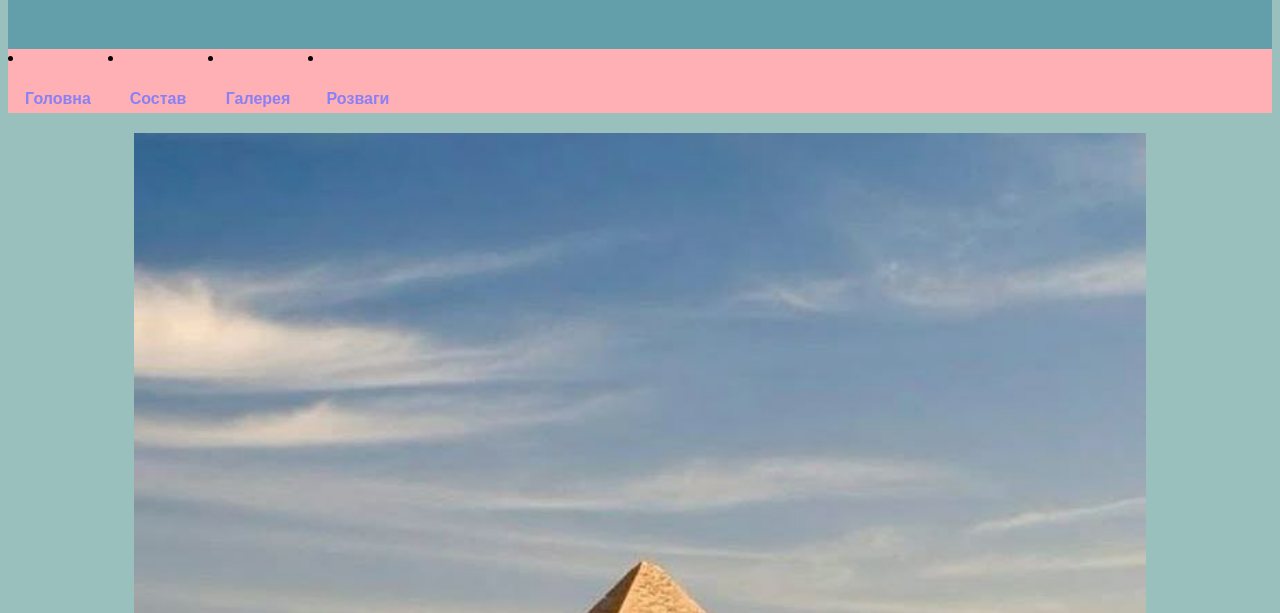
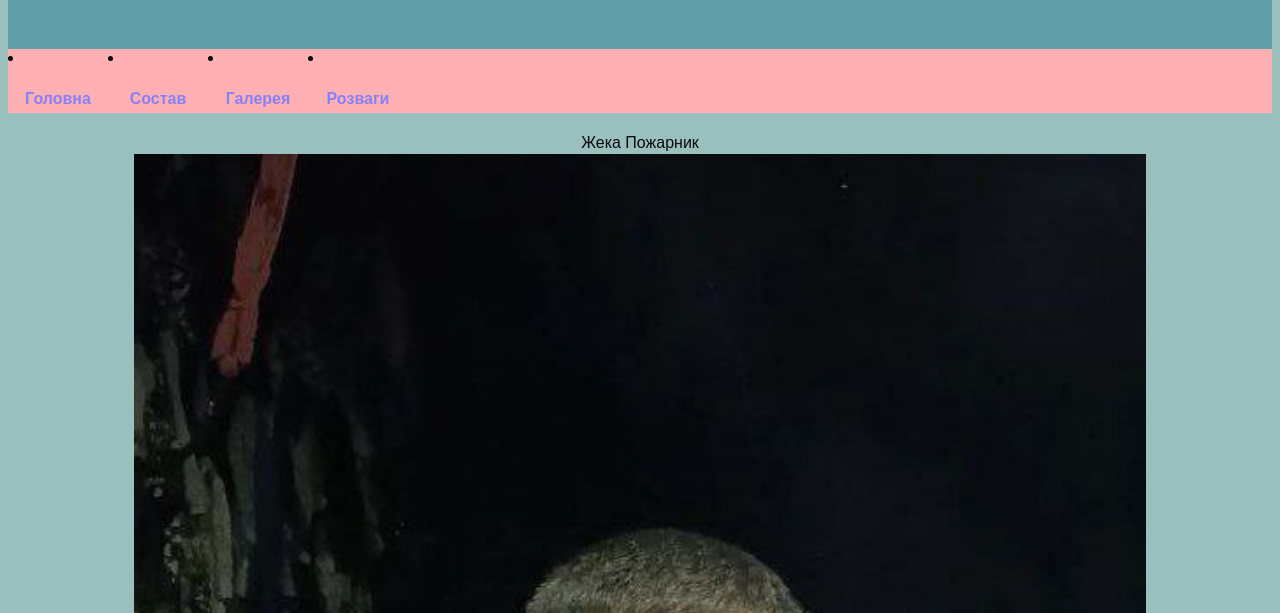
Before and after one commit to litkevicvladislav2-cpu/BloxXata.ua, a plain HTML site: page gallery.html in a window 1280 px wide. Shown: the part 187-800 px from the top of the page. Drawn offline with Linux system fonts and the light colour scheme.

Commit message:
Add files via upload
Signed-off-by: litkevicvladislav2-cpu <litkevicvladislav2@gmail.com>

```diff
--- a/gallery.html
+++ b/gallery.html
@@ -21,13 +21,18 @@
 </body>
  <div id="main">
     <div class="img-container">
+        <p> Жека Пожарник </p>
         <ul>
-            <li><img src="images/2.jpg" alt=""></li>
-            <li><img src="images/2.jpg" alt=""></li>
-            <li><img src="images/2.jpg" alt=""></li>
-            <li><img src="images/2.jpg" alt=""></li>
-            <li><img src="images/2.jpg" alt=""></li>
-            <li><img src="images/2.jpg" alt=""></li>
+            <li><img src="images/11.jpg" alt=""></li>
+            <li><img src="images/12.jpg" alt=""></li>
+            <li><img src="images/13.jpg" alt=""></li>
+        </ul>
+
+        <p> Жека Пожарник </p>
+        <ul>
+            <li><img src="images/14.jpg" alt=""></li>
+            <li><img src="images/15.jpg" alt=""></li>
+            <li><img src="images/16.jpg" alt=""></li>
         </ul>
     </div>
 <h2> downloaded video </h2>
```
Also changed, not shown: info.html (+0 -1 lines), images/11.jpg (added), images/12.jpg (added), images/13.jpg (added), images/14.jpg (added), images/15.jpg (added), images/16.jpg (added), 2 other files.
